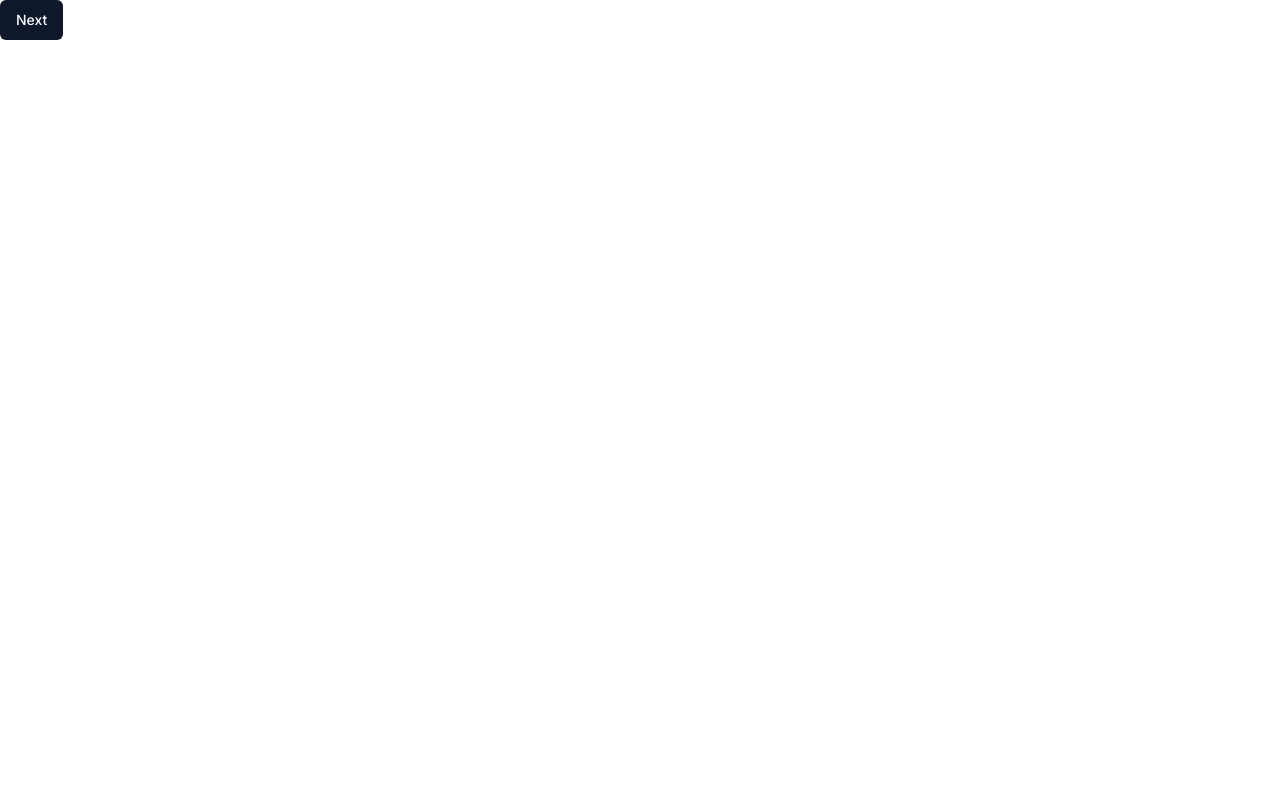
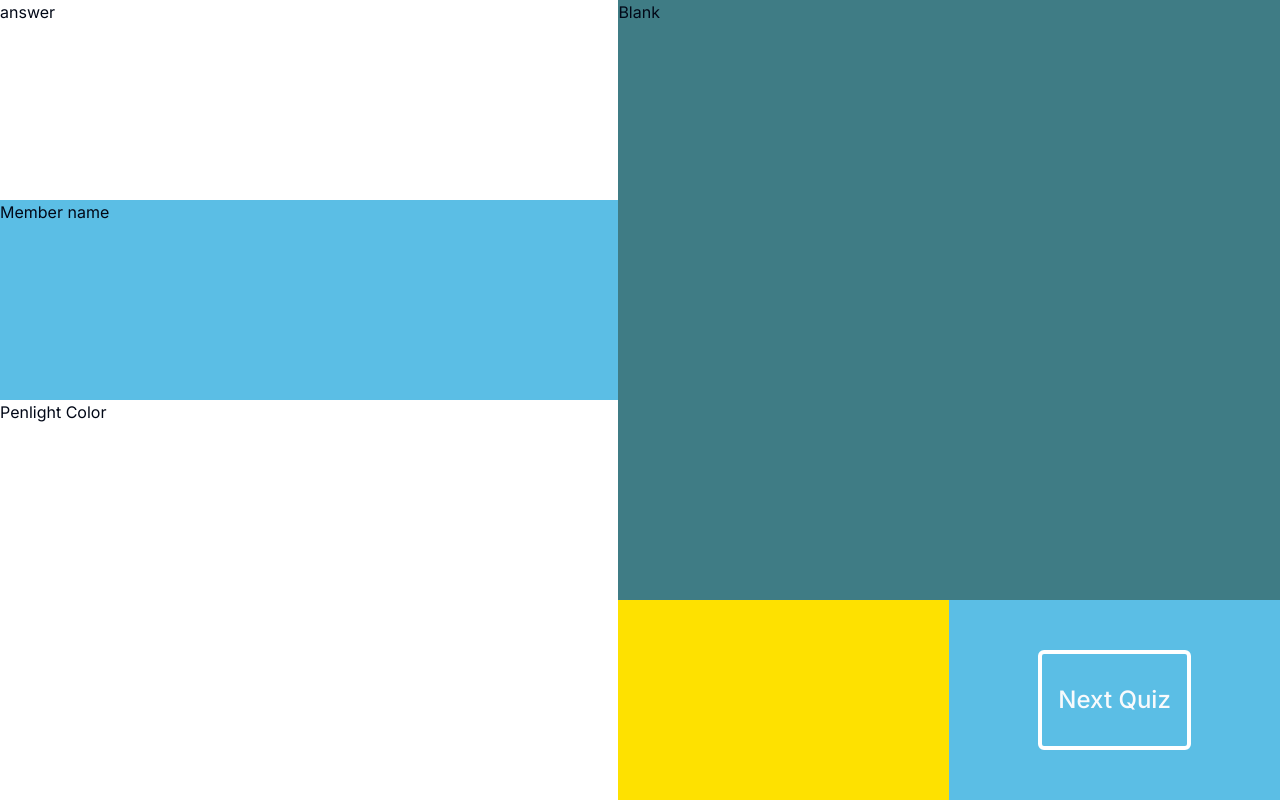
Before and after one commit to AobaIwaki123/HNZ-PenlightQuiz, a Next.js app in the folder view/: page /quiz/answer in a window 1280 px wide. Built offline with nearby package versions, Linux system fonts and the light colour scheme.

Commit message:
Answer PageのNext ButtonのUIを仮決定

```diff
--- a/view/src/app/quiz/answer/page.tsx
+++ b/view/src/app/quiz/answer/page.tsx
@@ -14,9 +14,28 @@ export default function Home() {
 
   return (
     <main>
-      <Button onClick={moveToQuiz}>
-        Next
-      </Button>
+      <div className="flex h-screen bg-basecolor" id="main">
+        <div className="flex-col flex-auto bg-primarycolor" id="left">
+          <div className="h-1/4 items-center bg-accentcolor " id="answer">answer</div>
+          <div className="h-1/4 items-center bg-basecolor " id="memberName">Member name</div>
+          <div className="h-1/2 items-center bg-accentcolor" id="penlightColor">Penlight Color</div>
+        </div>
+        <div className="flex-auto flex-col bg-secondarycolor" id="right">
+          <div className="h-3/4  bg-secondarycolor" id="blank">Blank</div>
+          <div className="flex h-1/4  bg-primarycolor" id="">
+            <div className="w-1/2 bg-primarycolor" id="blank"></div>
+            <div className="flex flex-auto justify-center items-center bg-basecolor" id="">
+              <Button className="h-1/2
+                bg-transparent text-2xl
+                border-4 border-accentcolor
+                hover:bg-accentcolor hover:text-basecolor hover:border-transparent"
+                id="nextButton" onClick={moveToQuiz}>
+                Next Quiz
+              </Button>
+            </div>
+          </div>
+        </div>
+      </div>
     </main>
   );
 }
```
